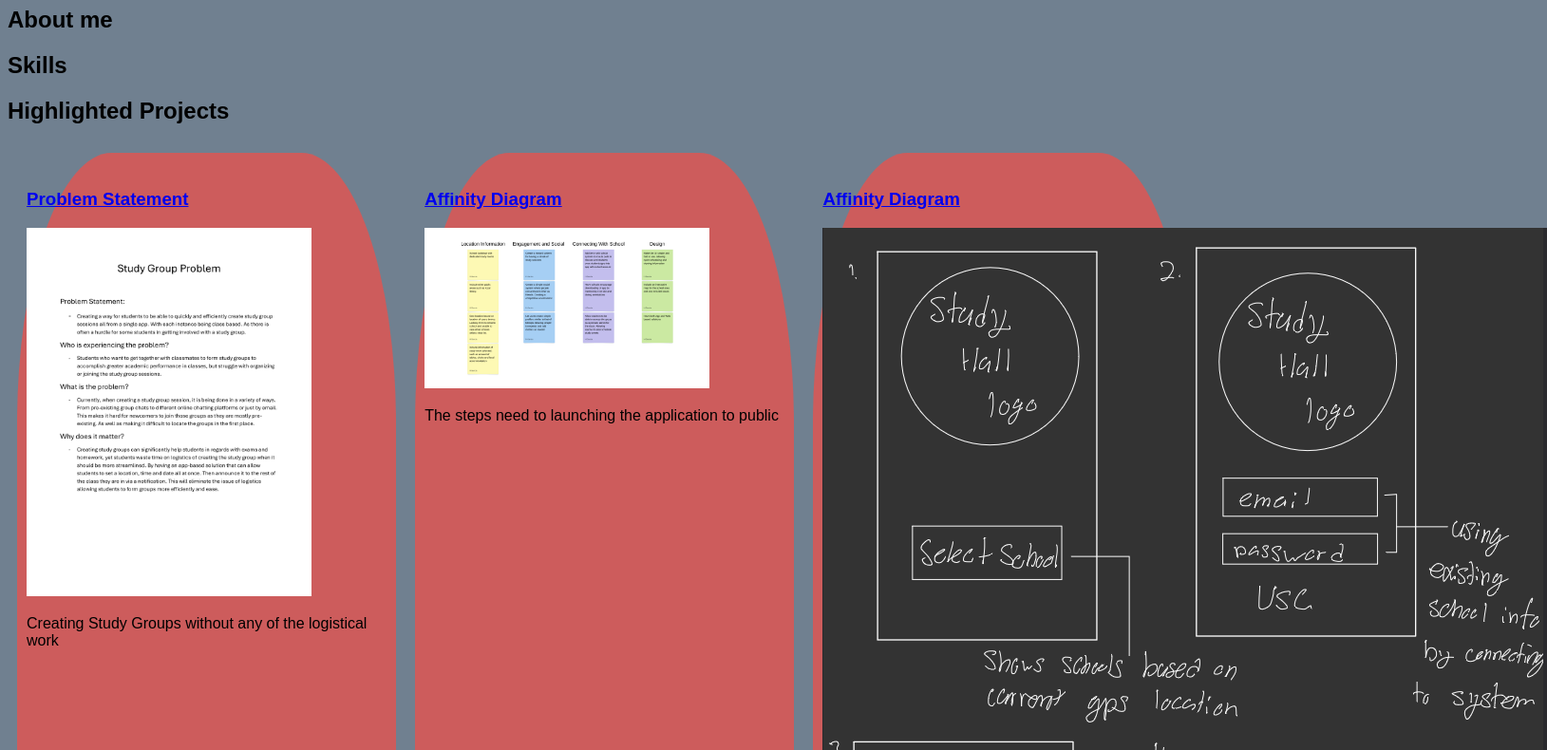
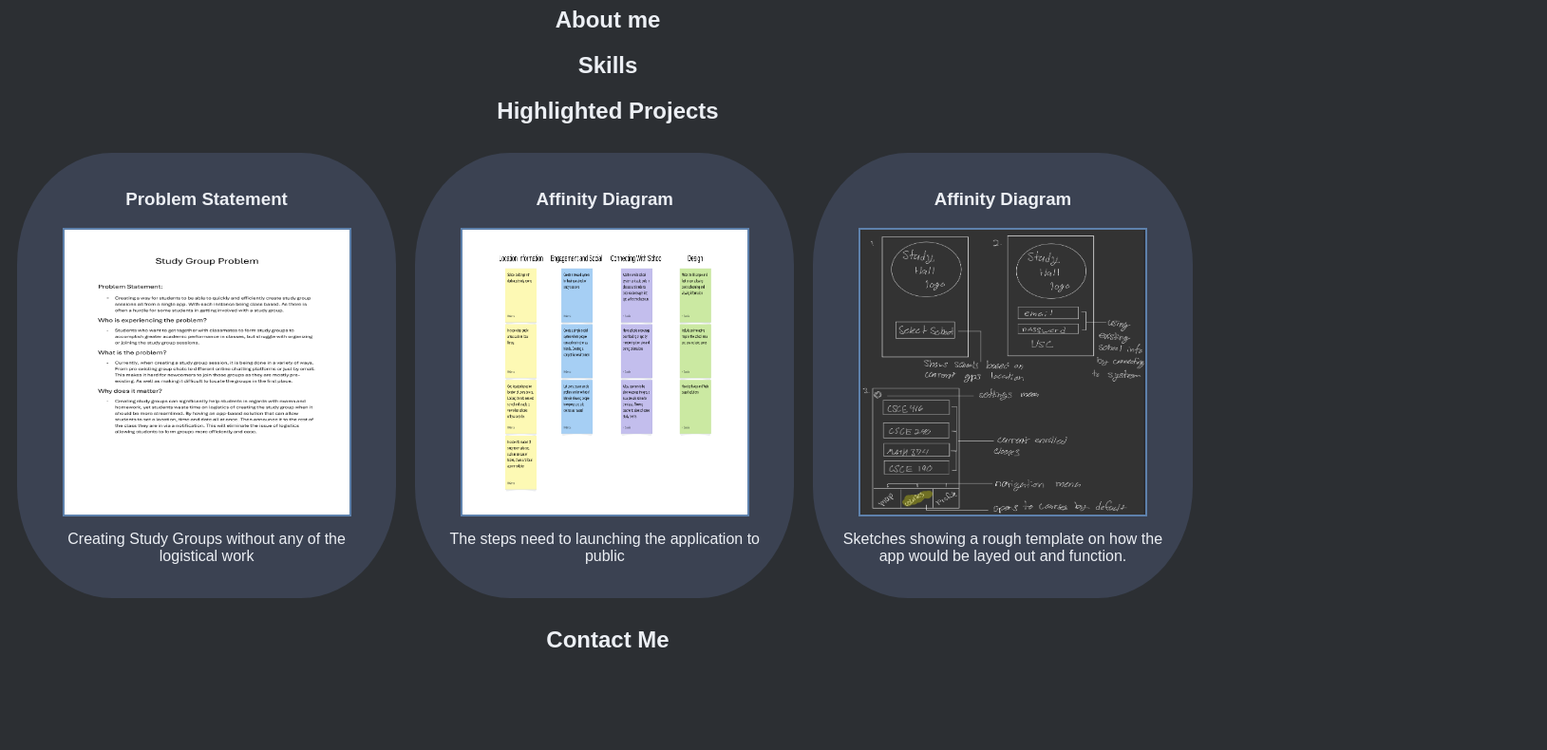
Before and after one commit to HernanJrG/HernanJrG.github.io, a plain HTML site: page index.html in a window 1280 px wide. Shown: the part 73-863 px from the top of the page at 95% size, 1629 px wide, since content can reach past the window. After the commit the page ends 800 px from the top, so only its background shows below. Drawn offline with Linux system fonts and the light colour scheme.

Commit message:
Updated styles.css with recommend code and updated colors to make it easier on the eyes. Removed width="300px" from images in index.html since css is now handling it.

```diff
--- a/index.html
+++ b/index.html
@@ -18,13 +18,13 @@
         <!-- Problem Statement Assignment -->
         <section class="project">
             <a href="files/statement.pdf"><h3>Problem Statement</h3></a>
-            <a href="files/statement.pdf"><img src="images/problem.png" width="300"></a>
+            <a href="files/statement.pdf"><img src="images/problem.png"></a>
             <p>Creating Study Groups without any of the logistical work</p>
         </section>
         <!--Affinity Diagram Assignment -->
         <section class="project">
             <a href="files/Affinity_DOC.pdf"><h3>Affinity Diagram</h3></a>
-            <a href="files/Affinity_DOC.pdf"><img src="images/Affinity_IMG.png" width="300"></a>
+            <a href="files/Affinity_DOC.pdf"><img src="images/Affinity_IMG.png"></a>
             <p>
                 The steps need to launching the application to public
             </p>
--- a/styles.css
+++ b/styles.css
@@ -1,11 +1,16 @@
 body {
-    background: slategrey;
+    background: #2C2F33;
     font-family: Arial, Helvetica, sans-serif;
 }
 
 h1 {
     text-align: center;
-    color: antiquewhite;
+    color: #ECEFF4;
+}
+
+h2 {
+    text-align: center;
+    color: #ECEFF4;
 }
 
 .projects { display:flex; flex-wrap:wrap; } /* condensed to save space */
@@ -13,6 +18,26 @@ h1 {
     width: 30%;
     margin: 10px;
     padding: 20px 10px;
-    background: indianred; /* pick a color */
+    background: #3B4252; /* pick a color */
     border-radius: 25%;
 }
+
+.project img{
+    width: 300px;
+    height: 300px;
+    margin: 10px;
+    border: 2px solid #5E81AC; /* choose a color */
+    display: block;
+    margin: auto;
+}
+
+a { /* change the appearance of ALL links */
+    text-decoration: none;
+    text-align: center;
+    color: #ECEFF4
+}
+.project p { /* change the appearance of paragraph tags inside .project divs */
+    text-align: center;
+    margin: 15px;
+    color: #ECEFF4
+}
```
